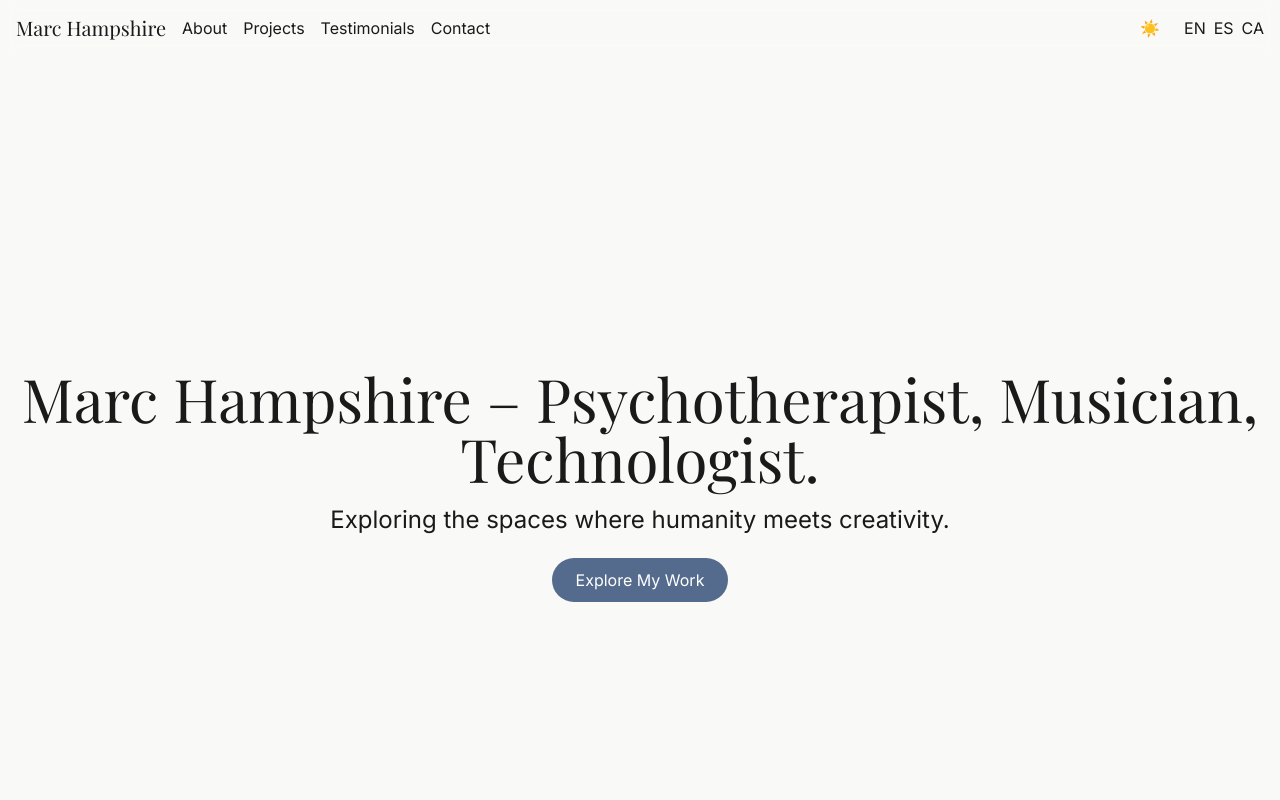
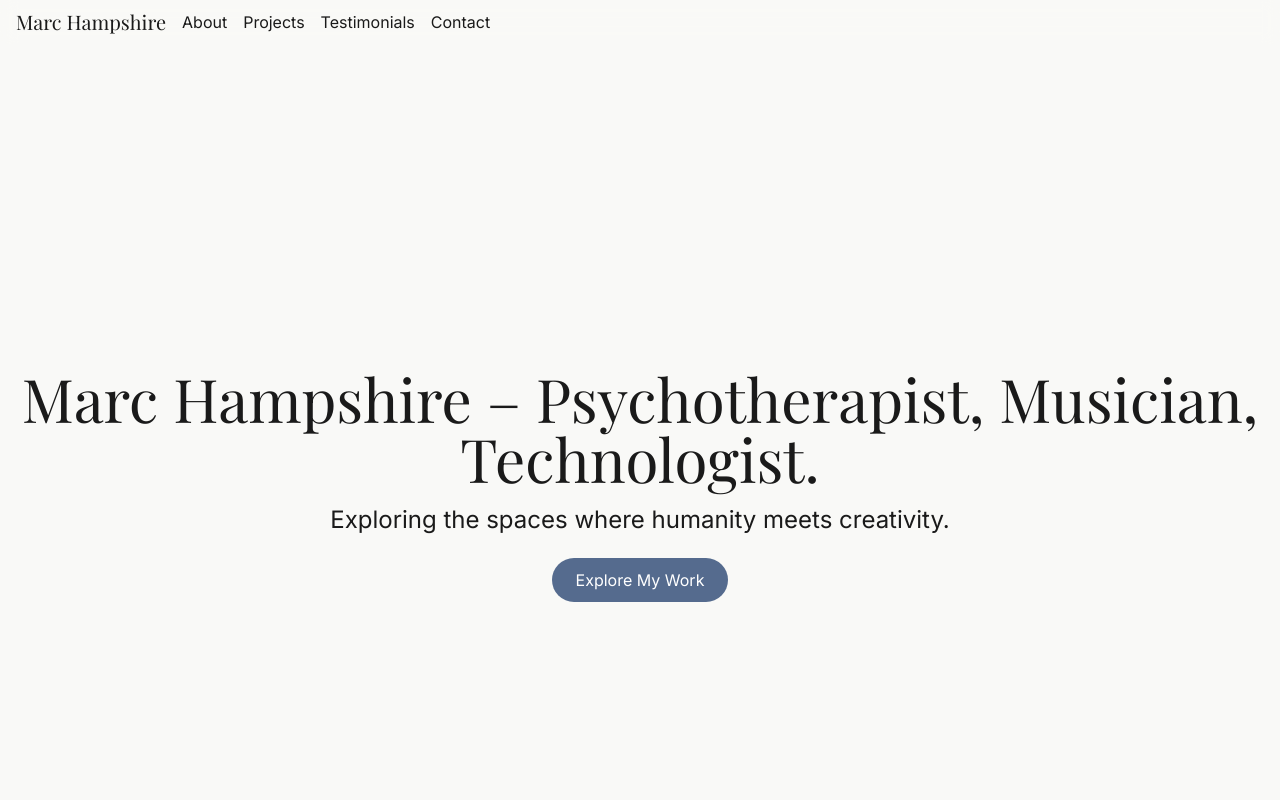
Before and after one commit to terapiaham-hub/marc-portfolio-next, a Next.js app: page / in a window 1280 px wide. Shown: the top 800 px of the page. Built offline with nearby package versions, Linux system fonts and the light colour scheme; a web font is replaced by a local one.

Commit message:
Simplify layout to server component

```diff
--- a/app/layout.js
+++ b/app/layout.js
@@ -1,92 +1,27 @@
-'use client'
-
 import './globals.css'
 import { Inter, Playfair_Display } from 'next/font/google'
-import { useState, useEffect } from 'react'
 import Link from 'next/link'
 
-const inter = Inter({
-  subsets: ['latin'],
-  variable: '--font-inter'
-})
-
-const playfair = Playfair_Display({
-  subsets: ['latin'],
-  variable: '--font-playfair'
-})
+const inter = Inter({ subsets: ['latin'], variable: '--font-inter' })
+const playfair = Playfair_Display({ subsets: ['latin'], variable: '--font-playfair' })
 
 export const metadata = {
   title: 'Marc Hampshire – Psychotherapist, Musician, Technologist',
-  description: 'Exploring the spaces where humanity meets creativity.',
-  openGraph: {
-    title: 'Marc Hampshire',
-    description: 'Exploring the spaces where humanity meets creativity.',
-    url: 'https://marc-portfolio-next.vercel.app',
-    siteName: 'Marc Hampshire',
-    images: [
-      {
-        url: '/og-image.png',
-        width: 1200,
-        height: 630,
-        alt: 'Marc Hampshire – Psychotherapist, Musician, Technologist'
-      }
-    ],
-    type: 'website'
-  },
-  twitter: {
-    card: 'summary_large_image',
-    title: 'Marc Hampshire',
-    description: 'Exploring the spaces where humanity meets creativity.',
-    images: ['/og-image.png']
-  }
+  description: 'Exploring the spaces where humanity meets creativity.'
 }
 
 export default function RootLayout({ children }) {
-  const [darkMode, setDarkMode] = useState(false)
-
-  useEffect(() => {
-    const stored = typeof window !== 'undefined' ? localStorage.getItem('theme') : null
-    if (stored === 'dark') {
-      setDarkMode(true)
-      document.documentElement.classList.add('dark')
-    }
-  }, [])
-
-  const toggleDarkMode = () => {
-    const newDark = !darkMode
-    setDarkMode(newDark)
-    if (newDark) {
-      document.documentElement.classList.add('dark')
-      localStorage.setItem('theme', 'dark')
-    } else {
-      document.documentElement.classList.remove('dark')
-      localStorage.setItem('theme', 'light')
-    }
-  }
-
   return (
     <html lang="en" className={`${inter.variable} ${playfair.variable}`}>
-      <body className="bg-background text-ink font-sans dark:bg-ink dark:text-background transition-colors">
-        <header className="fixed w-full z-10 px-4 py-2 flex justify-between items-center bg-background/70 dark:bg-ink/70 backdrop-blur">
+      <body className="bg-background text-ink font-sans">
+        <header className="fixed w-full z-10 px-4 py-2 flex justify-between items-center bg-background/70 backdrop-blur">
           <nav className="flex items-center space-x-4">
-            <Link href="/" className="font-serif text-xl">
-              Marc Hampshire
-            </Link>
+            <Link href="/" className="font-serif text-xl">Marc Hampshire</Link>
             <Link href="/#about">About</Link>
             <Link href="/#projects">Projects</Link>
             <Link href="/#testimonials">Testimonials</Link>
             <Link href="/#contact">Contact</Link>
           </nav>
-          <div className="flex items-center space-x-4">
-            <button onClick={toggleDarkMode} aria-label="Toggle dark mode" className="p-2">
-              {darkMode ? '🌙' : '☀️'}
-            </button>
-            <div className="space-x-2">
-              <Link href="/" locale="en">EN</Link>
-              <Link href="/" locale="es">ES</Link>
-              <Link href="/" locale="ca">CA</Link>
-            </div>
-          </div>
         </header>
         <main className="pt-20">{children}</main>
       </body>
```
